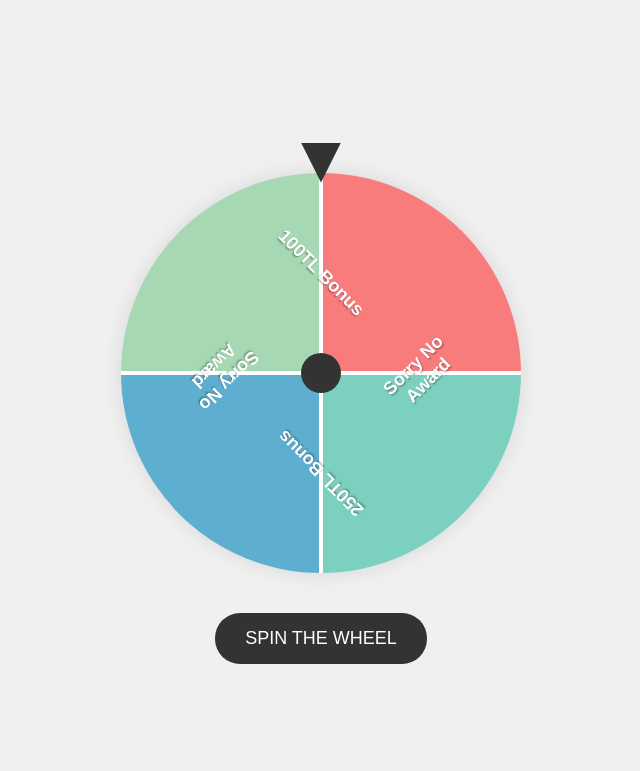
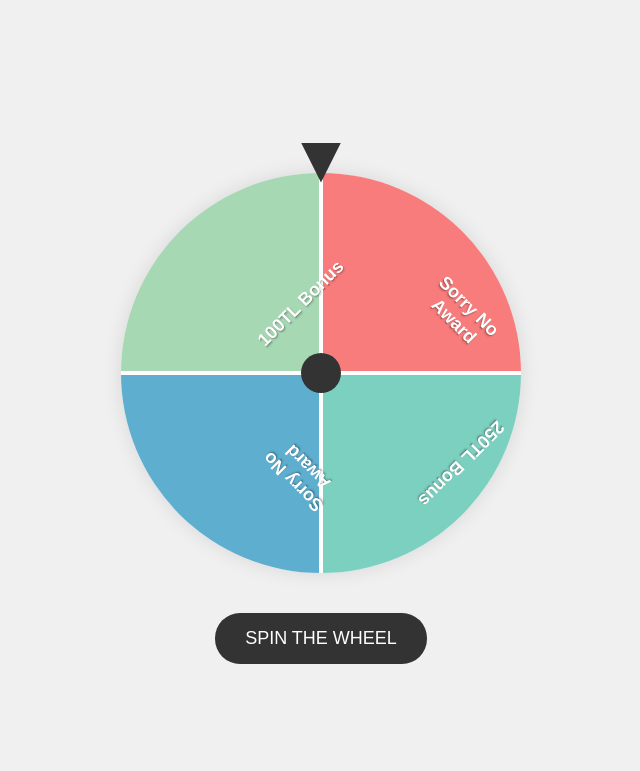
Before and after one commit to SERHA1/api-req, a Flask app: template templates/wheel.html in a window 1280 px wide. Shown: the top 771 px of the page, without its empty margins (319-959 px from the left). Run offline with Flask 3, Linux system fonts and the light colour scheme; the template is opened without the code that fills it, so the values that code supplies are empty; some libraries are stand-ins or nearby versions.

Commit message:
Fwheel 19

```diff
--- a/templates/wheel.html
+++ b/templates/wheel.html
@@ -69,29 +69,29 @@
                 0px 2px 2px rgba(0,0,0,0.2);
         }
 
-        /* Position text in the middle of each segment */
+        /* Position text in the middle of each segment - adjusted for diagonal positioning */
         .text-label:nth-child(1) {
-            top: 100px;
-            left: 200px;
-            transform: translate(-50%, -50%) rotate(45deg);
+            top: 120px;
+            left: 120px;
+            transform: rotate(-45deg);
         }
 
         .text-label:nth-child(2) {
-            top: 200px;
-            left: 100px;
-            transform: translate(-50%, -50%) rotate(135deg);
+            top: 120px;
+            left: 280px;
+            transform: rotate(45deg);
         }
 
         .text-label:nth-child(3) {
-            top: 300px;
-            left: 200px;
-            transform: translate(-50%, -50%) rotate(225deg);
+            top: 280px;
+            left: 280px;
+            transform: rotate(135deg);
         }
 
         .text-label:nth-child(4) {
-            top: 200px;
-            left: 300px;
-            transform: translate(-50%, -50%) rotate(315deg);
+            top: 280px;
+            left: 120px;
+            transform: rotate(-135deg);
         }
 
         .wheel-center {
```
